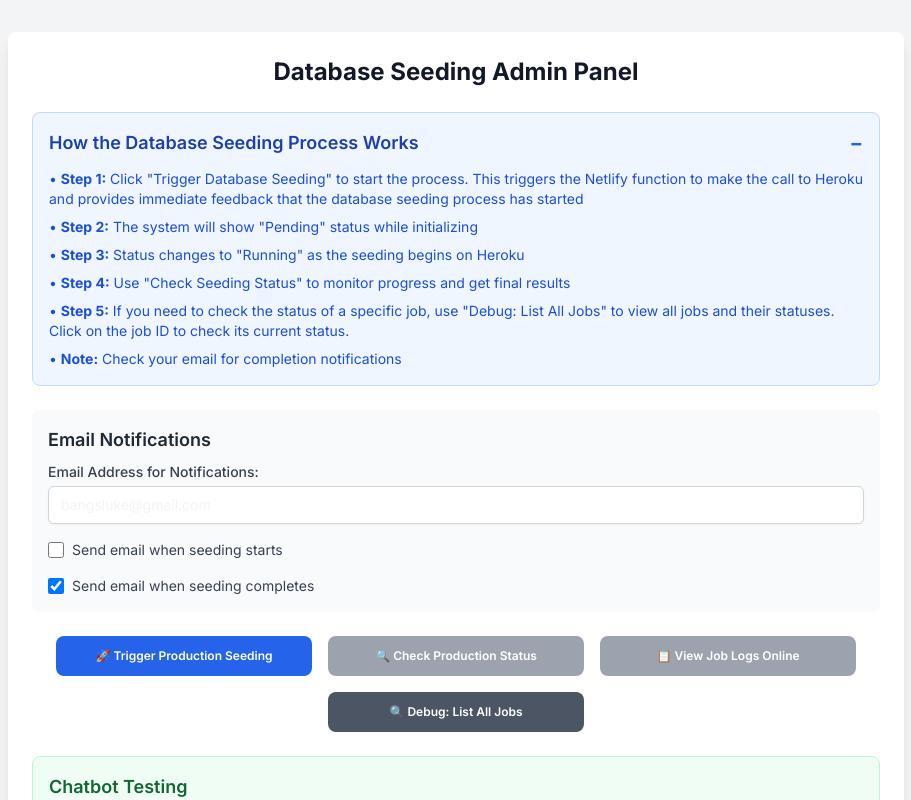
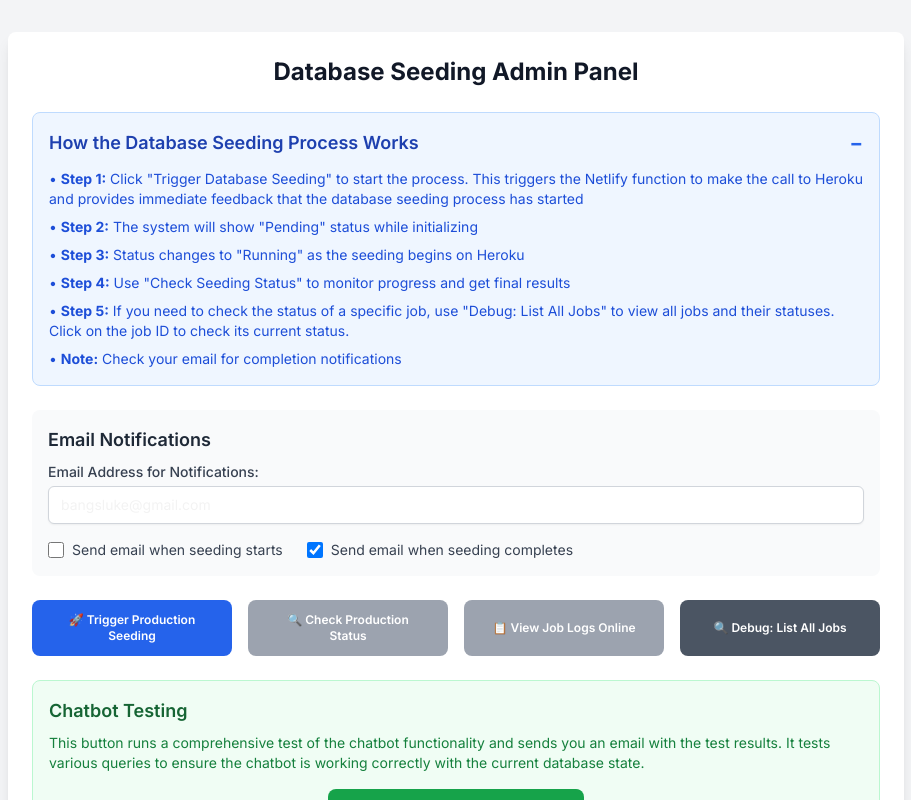
Before and after one commit to bangsluke/Dorkinians-Website-V3, a Next.js app: page /admin in a window 1280 px wide. Shown: the top 800 px of the page, without its empty margins (184-1095 px from the left). Built offline with nearby package versions, Linux system fonts and the light colour scheme.

Commit message:
Updates to the Admin Panel

```diff
--- a/components/AdminPanel.tsx
+++ b/components/AdminPanel.tsx
@@ -676,6 +676,7 @@ export default function AdminPanel() {
 							className='mt-1 block w-full px-3 py-2 border border-gray-300 rounded-md shadow-sm focus:outline-none focus:ring-blue-500 focus:border-blue-500 sm:text-sm placeholder-gray-800'
 						/>
 					</div>
+					<div className='flex flex-col sm:flex-row sm:space-x-6 space-y-2 sm:space-y-0'>
 						<div className='flex items-center'>
 							<input
 								type='checkbox'
@@ -702,9 +703,10 @@ export default function AdminPanel() {
 						</div>
 					</div>
 				</div>
+			</div>
 
 			{/* Action Buttons */}
-			<div className='mb-6 flex justify-center gap-4 flex-wrap'>
+			<div className='mb-6 flex justify-center gap-4 flex-wrap lg:flex-nowrap'>
 				<button
 					onClick={triggerSeeding}
 					disabled={isLoading}
@@ -853,18 +855,18 @@ export default function AdminPanel() {
 						</h3>
 					</div>
 
-					<div className='grid grid-cols-1 md:grid-cols-2 gap-4 mb-4'>
+					<div className='grid grid-cols-1 sm:grid-cols-2 gap-4 mb-4'>
 						<div>
 							<p className='text-sm text-gray-800 font-medium'>Environment</p>
 							<p className='font-semibold text-gray-900'>{result.environment.charAt(0).toUpperCase() + result.environment.slice(1)}</p>
 						</div>
 						<div>
+							<p className='text-sm text-gray-800 font-medium'>Status</p>
+							<p className={`font-semibold ${statusInfo?.color}`}>{statusInfo?.text}</p>
+						</div>
+						<div>
 							<p className='text-sm text-gray-800 font-medium'>Timestamp</p>
 							<p className='font-semibold text-gray-900'>{new Date(result.timestamp).toLocaleString()}</p>
-						</div>
-						<div>
-							<p className='text-sm text-gray-800 font-medium'>Status</p>
-							<p className={`font-semibold ${statusInfo?.color}`}>{statusInfo?.text}</p>
 						</div>
 						<div>
 							<p className='text-sm text-gray-800 font-medium'>Elapsed Time</p>
@@ -953,7 +955,7 @@ export default function AdminPanel() {
 					)}
 
 					{/* Debug Information - Moved into progress section */}
-					<div className='mt-4 p-3 bg-gray-50 border border-gray-200 rounded-lg'>
+					<div className='mt-6 p-3 bg-gray-50 border border-gray-200 rounded-lg'>
 						<h4 className='text-sm font-semibold text-gray-800 mb-2'>🔧 Debug Information</h4>
 						<div className='grid grid-cols-1 md:grid-cols-2 gap-3 text-xs text-gray-700'>
 							<div>
```
Lines whose indentation alone changed are shown as unchanged.
